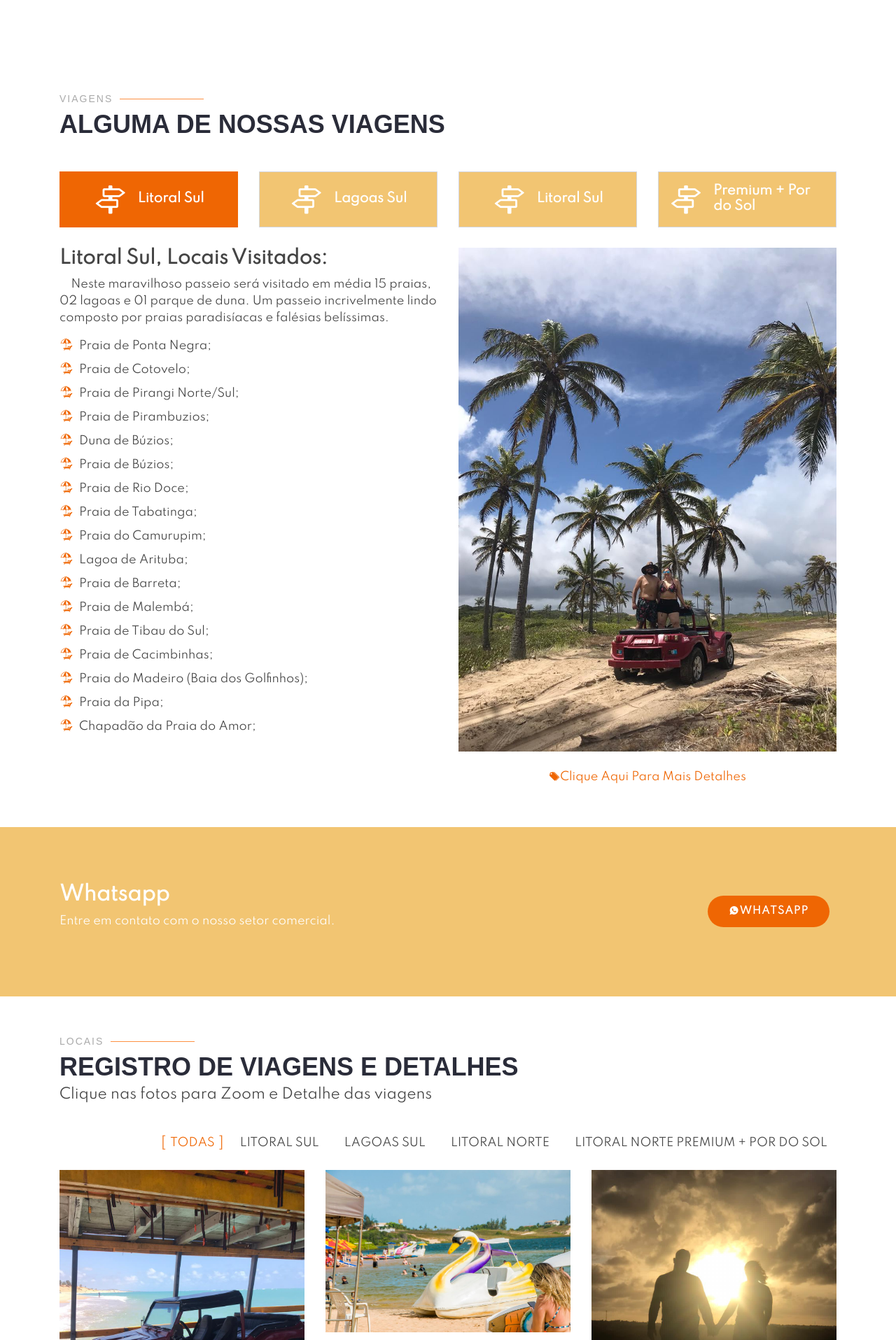
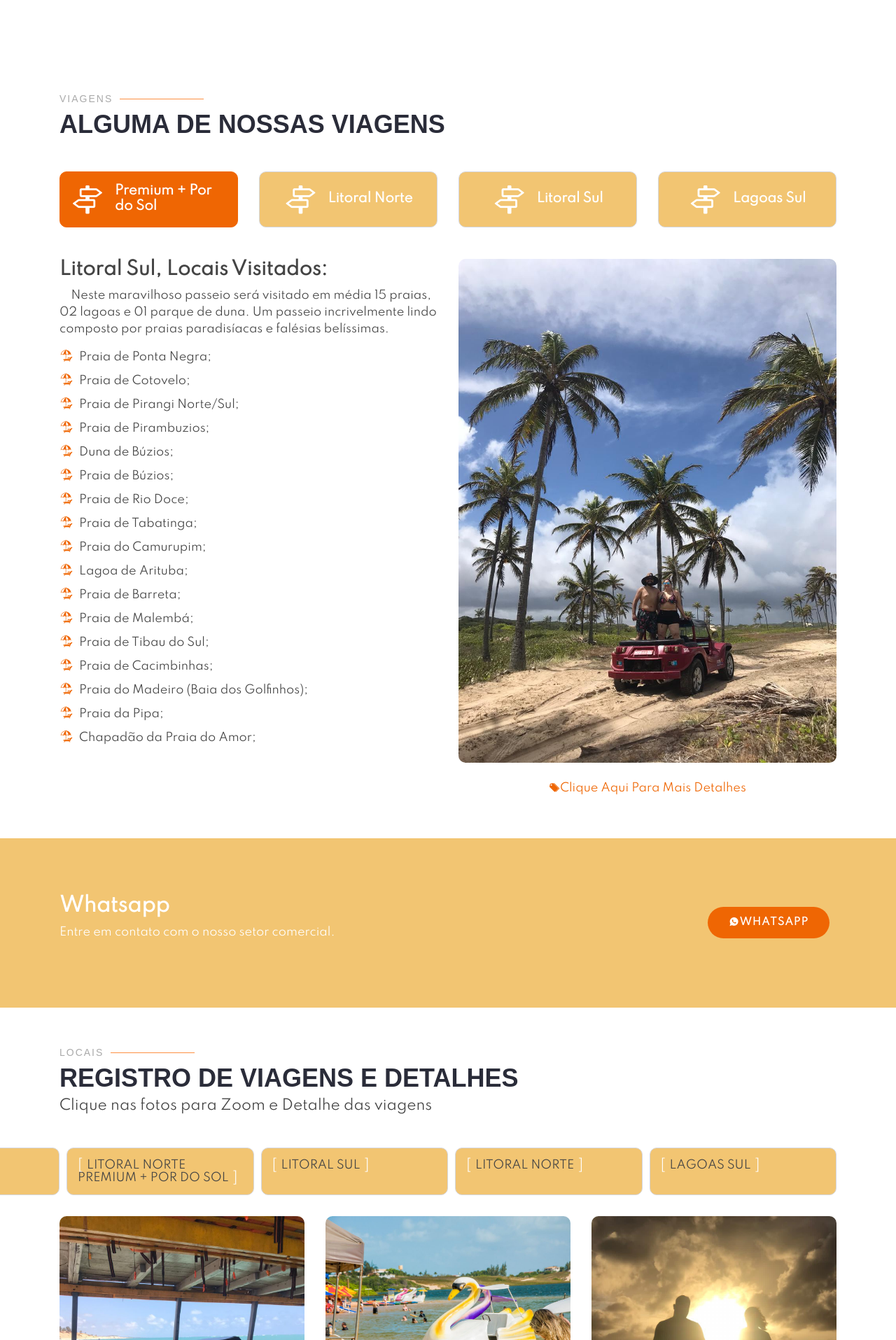
Before and after one commit to allanpablo/Page-Buggy, a PHP site: page /passeio-de-buggy-php/ in a window 1280 px wide. Shown: the part 1305-3220 px from the top of the page at 70% size. Run offline with PHP 8.4, Linux system fonts and the light colour scheme; some libraries are stand-ins or nearby versions.

Commit message:
:art: Alterações do css

```diff
--- a/assets/css/style.css
+++ b/assets/css/style.css
@@ -19,6 +19,10 @@ a:hover {
 h1, h2, h3, h4, h5, h6 {
   font-family: 'Spartan', sans-serif;
 
+}
+
+img{
+  border-radius: 10px;
 }
 
 /*--------------------------------------------------------------
@@ -68,6 +72,7 @@ h1, h2, h3, h4, h5, h6 {
   z-index: 997;
   transition: all 0.5s;
   background: rgba(242, 197, 114, 0.9);
+
 }
 
 #header.header-transparent {
@@ -76,6 +81,7 @@ h1, h2, h3, h4, h5, h6 {
 
 #header.header-scrolled {
   background: rgba(242, 197, 114, 0.9);
+  box-shadow: rgba(242,197,114,.8) 0px 60px 60px 12px;
 }
 
 #header .logo h1 {
@@ -97,6 +103,7 @@ h1, h2, h3, h4, h5, h6 {
   margin: 0;
   margin-bottom: -60px;
   max-height: 120px;
+
 }
 
 
@@ -200,6 +207,7 @@ h1, h2, h3, h4, h5, h6 {
   position: absolute;
   right: 15px;
 }
+
 
 @media (max-width: 1366px) {
   .nav-menu .drop-down .drop-down ul {
@@ -603,17 +611,17 @@ section {
 .features .nav-tabs {
   border: 0;
 }
-
 .features .nav-link {
   border: 1px solid #d4d6df;
   padding: 15px;
   transition: 0.3s;
   color: #fff;
-  border-radius: 0;
+  border-radius: 10px;
   display: flex;
   align-items: center;
   justify-content: center;
   background-color: #f2c572;
+  margin-bottom: 1rem;
 }
 
 .features .nav-link i {
@@ -644,6 +652,8 @@ section {
     font-size: 36px;
   }
 }
+
+
 
 @media (max-width: 575px) {
   .features .nav-link {
@@ -793,8 +803,20 @@ section {
 # Portfolio
 --------------------------------------------------------------*/
 .portfolio #portfolio-flters {
-  list-style: none;
+  /*list-style: none;*/
   margin-bottom: 20px;
+}
+.portfolio .nav-link {
+  border: 1px solid #d4d6df;
+  padding: 15px;
+  transition: 0.3s;
+  color: #fff;
+  border-radius: 10px;
+  display: flex;
+  align-items: center;
+  justify-content: center;
+  background-color: #f2c572;
+  margin-bottom: 1rem;
 }
 
 .portfolio #portfolio-flters li {
--- a/index.php
+++ b/index.html
@@ -161,34 +161,36 @@
           <p>Alguma de nossas viagens</p>
         </div>
         <ul class="nav nav-tabs row d-flex">
-          <li class="nav-item col-3" data-aos="zoom-in">
-            <a class="nav-link active show" data-toggle="tab" href="#tab-1">
+
+            <li class="nav-item col-12 col-sm-12 col-md12 col-xl-3 " data-aos="zoom-in" data-aos-delay="300">
+              <a class="nav-link active show" data-toggle="tab" href="#tab-1">
+                <i class="icofont-direction-sign"></i>
+                <h4 class=" d-lg-block">Premium + Por do Sol</h4>
+              </a>
+            </li>
+
+          <li class="nav-item col-12 col-sm-12 col-md12 col-xl-3" data-aos="zoom-in" data-aos-delay="200">
+            <a class="nav-link  show" data-toggle="tab" href="#tab-2">
               <i class="icofont-direction-sign"></i>
-              <h4 class="d-none d-lg-block">Litoral Sul</h4>
+              <h4 class="d-lg-block">Litoral Norte</h4>
             </a>
           </li>
-          <li class="nav-item col-3" data-aos="zoom-in" data-aos-delay="100">
-            <a class="nav-link show" data-toggle="tab" href="#tab-2">
+          <li class="nav-item col-12 col-sm-12 col-md12 col-xl-3" data-aos="zoom-in">
+            <a class="nav-link  show" data-toggle="tab" href="#tab-3">
               <i class="icofont-direction-sign"></i>
-              <h4 class="d-none d-lg-block">Lagoas Sul</h4>
+              <h4 class=" d-lg-block">Litoral Sul</h4>
             </a>
           </li>
-          <li class="nav-item col-3" data-aos="zoom-in" data-aos-delay="200">
-            <a class="nav-link  show" data-toggle="tab" href="#tab-3">
-              <i class="icofont-direction-sign"></i>
-              <h4 class="d-none d-lg-block">Litoral Sul</h4>
-            </a>
-          </li>
-          <li class="nav-item col-3" data-aos="zoom-in" data-aos-delay="300">
+          <li class="nav-item col-12 col-sm-12 col-md12 col-xl-3" data-aos="zoom-in" data-aos-delay="100">
             <a class="nav-link show" data-toggle="tab" href="#tab-4">
               <i class="icofont-direction-sign"></i>
-              <h4 class="d-none d-lg-block">Premium + Por do Sol</h4>
+              <h4 class="d-lg-block">Lagoas Sul</h4>
             </a>
           </li>
         </ul>
 
         <div class="tab-content" data-aos="fade-up">
-          <div class="tab-pane active show" id="tab-1">
+          <div class="tab-pane active show" id="tab-3">
             <div class="row">
               <div class="col-lg-6 order-2 order-lg-1 mt-3 mt-lg-0">
                 <h3>Litoral Sul, Locais Visitados:</h3>
@@ -224,7 +226,7 @@
               </div>
             </div>
           </div>
-          <div class="tab-pane" id="tab-2">
+          <div class="tab-pane" id="tab-4">
             <div class="row">
               <div class="col-lg-6 order-2 order-lg-1 mt-3 mt-lg-0">
                 <h3>Lagoas Sul, Locais Visitados:</h3>
@@ -251,7 +253,7 @@
               </div>
             </div>
           </div>
-          <div class="tab-pane" id="tab-3">
+          <div class="tab-pane" id="tab-2">
             <div class="row">
               <div class="col-lg-6 order-2 order-lg-1 mt-3 mt-lg-0">
                 <h3>Litoral Norte, Locais Visitados:</h3>
@@ -284,7 +286,7 @@
               </div>
             </div>
           </div>
-          <div class="tab-pane" id="tab-4">
+          <div class="tab-pane" id="tab-1">
             <div class="row">
               <div class="col-lg-6 order-2 order-lg-1 mt-3 mt-lg-0">
                 <h3>Litoral Norte Premium + Por do Sol
@@ -353,11 +355,13 @@
         </div>
 
         <ul id="portfolio-flters" class="d-flex justify-content-end" data-aos="fade-up">
-          <li data-filter="*" class="filter-active">Todas</li>
-          <li data-filter=".filter-LITS">Litoral Sul</li>
-          <li data-filter=".filter-LAGS">Lagoas Sul</li>
-          <li data-filter=".filter-LITN">Litoral Norte</li>
-          <li data-filter=".filter-LNP">Litoral Norte Premium + Por do Sol</li>
+          <li data-filter="*" class="filter-active nav-link col-12 col-sm-12 col-md12 col-xl-3 ">Todas</li>
+          <li data-filter=".filter-LNP" class=" nav-link col-12 col-sm-12 col-md12 col-xl-3 ">Litoral Norte Premium + Por do Sol</li>
+          <li data-filter=".filter-LITS" class=" nav-link col-12 col-sm-12 col-md12 col-xl-3 ">Litoral Sul</li>
+          <li data-filter=".filter-LITN" class=" nav-link col-12 col-sm-12 col-md12 col-xl-3 ">Litoral Norte</li>
+          <li data-filter=".filter-LAGS" class=" nav-link col-12 col-sm-12 col-md12 col-xl-3 ">Lagoas Sul</li>
+
+
         </ul>
 
         <div class="row portfolio-container" data-aos="fade-up">
```
Also changed, not shown: assets/vendor/bootstrap/css/bootstrap.css.
